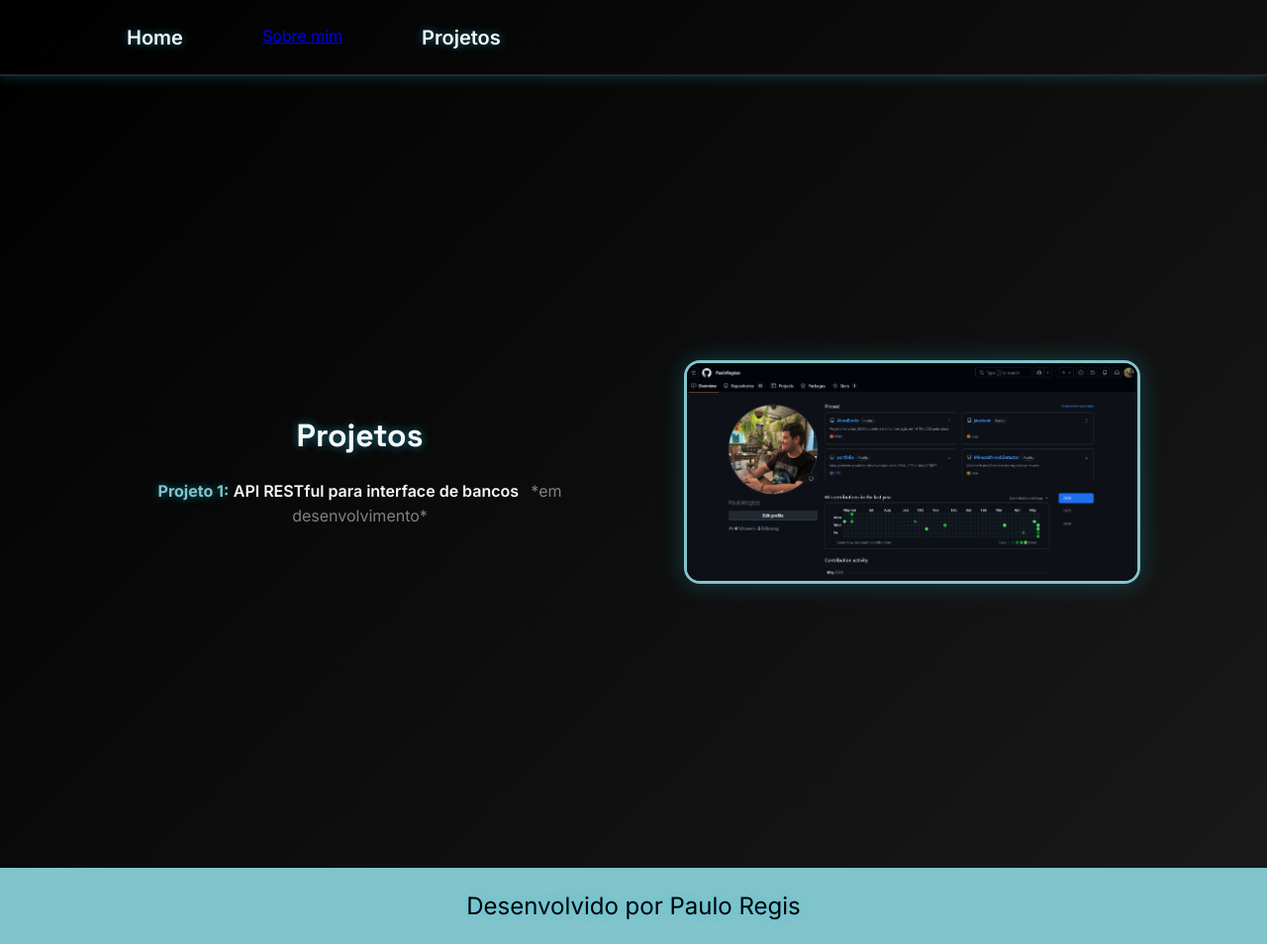
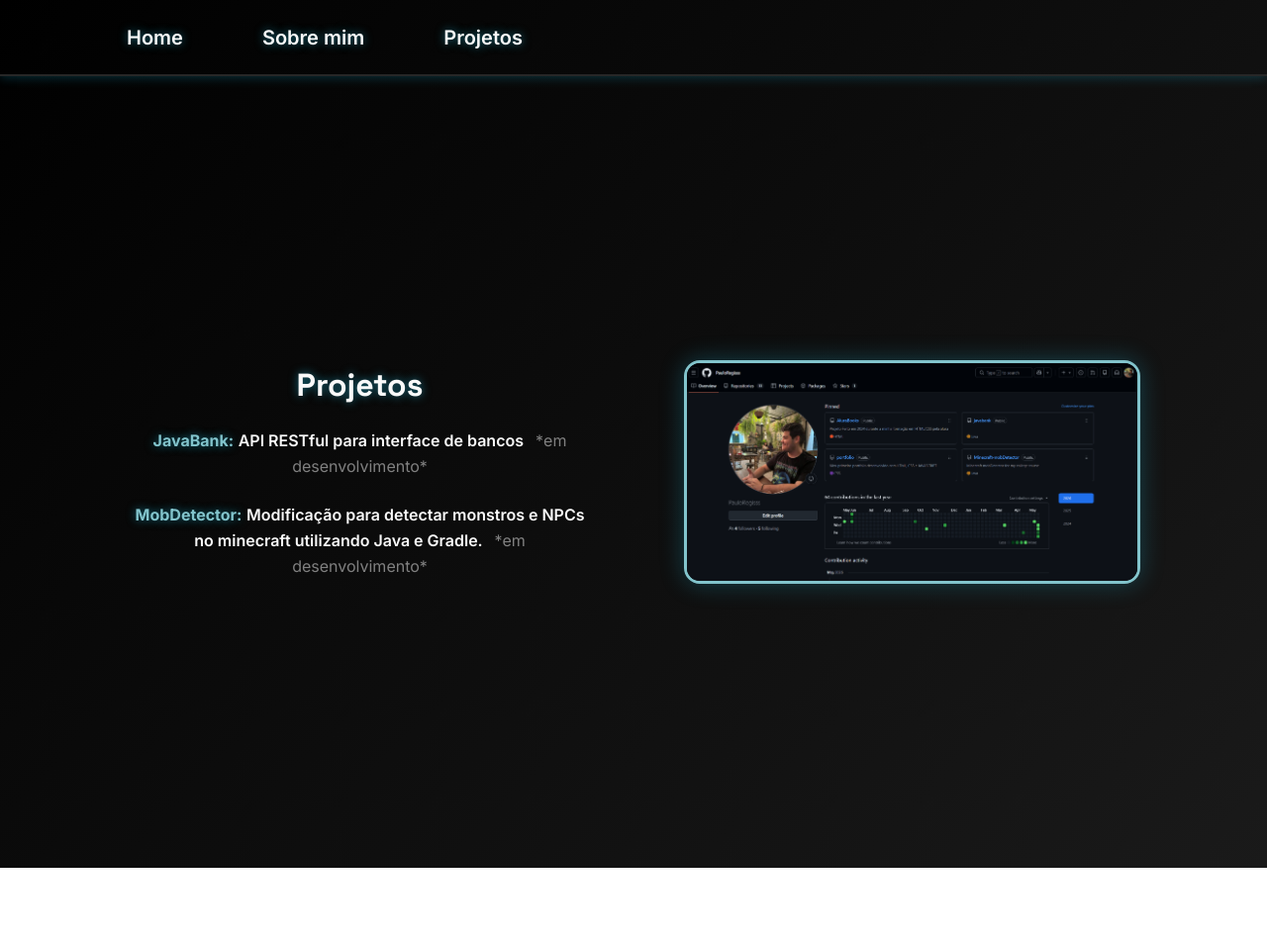
Before and after one commit to PauloRegisss/portfolio, a plain HTML site: page projects.html in a window 1280 px wide. Shown: the whole page at 99% size. After the commit the page ends 877 px from the top, so only its background shows below. Drawn offline with Linux system fonts and the light colour scheme.

Commit message:
remove footer Rodape

```diff
--- a/projects.html
+++ b/projects.html
@@ -14,7 +14,7 @@
     <header class="cabecalho">
         <nav class="cabecalho__menu">
             <a class="cabecalho__menu__link"href="./index.html">Home</a>
-            <a class="cabecalho__menu__lin  k"href="./about.html">Sobre mim</a>
+            <a class="cabecalho__menu__link"href="./about.html">Sobre mim</a>
             <a class="cabecalho__menu__link"href="./projects.html">Projetos</a>
         </nav>
     </header>
@@ -24,11 +24,22 @@
             Projetos
         </h1>
         <p class="apresentacao__conteudo__texto">
-            <strong class="titulo-destaque">Projeto 1:</strong>
+            <strong class="titulo-destaque">JavaBank:</strong>
             <a class="projeto__links"
             href="https://github.com/PauloRegisss/javabank"
             target="_blank">
             API RESTful para interface de bancos
+            </a>
+            <span class="texto_desenvolvimento">
+                *em desenvolvimento*
+            </span>
+        </p>
+        <p class="apresentacao__conteudo__texto">
+            <strong class="titulo-destaque">MobDetector:</strong>
+            <a class="projeto__links"
+            href="https://github.com/PauloRegisss/Minecraft-mobDetector"
+            target="_blank">
+            Modificação para detectar monstros e NPCs no minecraft utilizando Java e Gradle.
             </a>
             <span class="texto_desenvolvimento">
                 *em desenvolvimento*
@@ -39,9 +50,9 @@
     src="./assets/githubbank.png"
     alt="Projeto JavaBank">
 </main>
-    <footer class="rodape">
+    <!-- <footer class="rodape">
         <p>Desenvolvido por Paulo Regis</p>
-    </footer>
+    </footer> -->
 </body>
 <script src="./script.js" defer></script>
 </html>
--- a/styles/style.css
+++ b/styles/style.css
@@ -172,7 +172,7 @@ body {
     transform: scale(1.03);
 }
 
-.rodape {
+/* .rodape {
     padding: 24px;
     color: var(--cor-principal);
     background-color: var(--cor-terciaria);
@@ -181,7 +181,7 @@ body {
     font-size: 1.5rem;
     font-weight: 400;
     text-shadow: 0 0 10px rgba(34, 212, 253, 0.5);
-}
+} */
 
 .projeto__links{
     color: var(--cor-secundaria);
@@ -277,8 +277,8 @@ body {
         font-size: 1.25rem;
     }
 
-    .rodape {
+    /* .rodape {
         font-size: 1.25rem;
         font-family: var(--font-principal);
-    }
+    } */
 }
```
Also changed, not shown: about.html (+2 -2 lines), index.html (+2 -2 lines).
